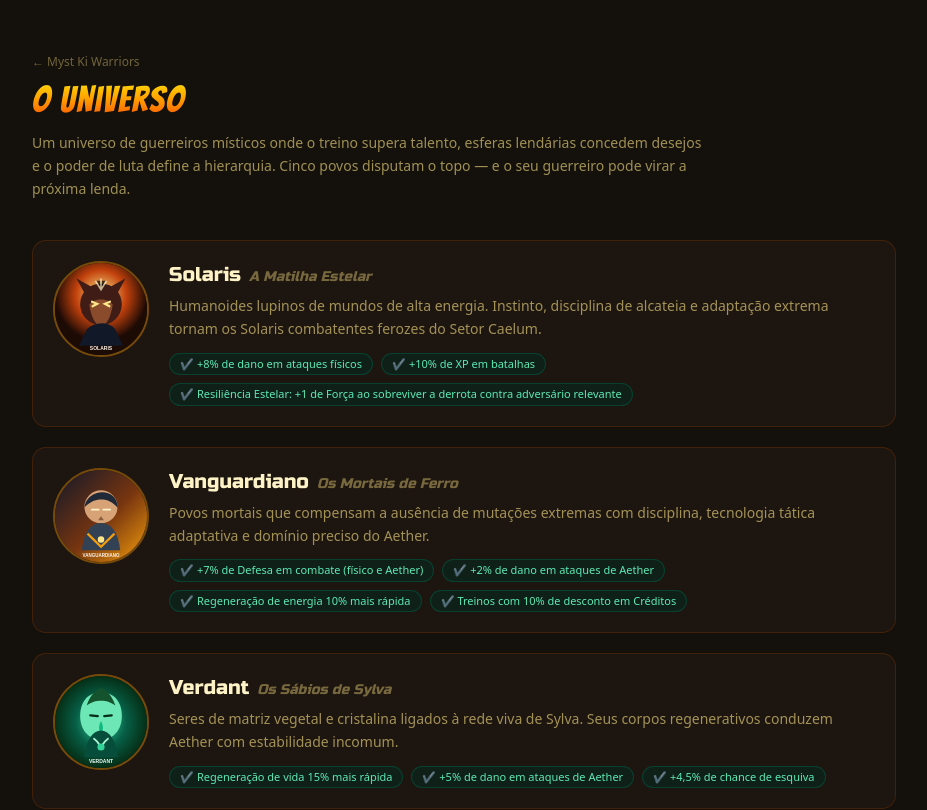
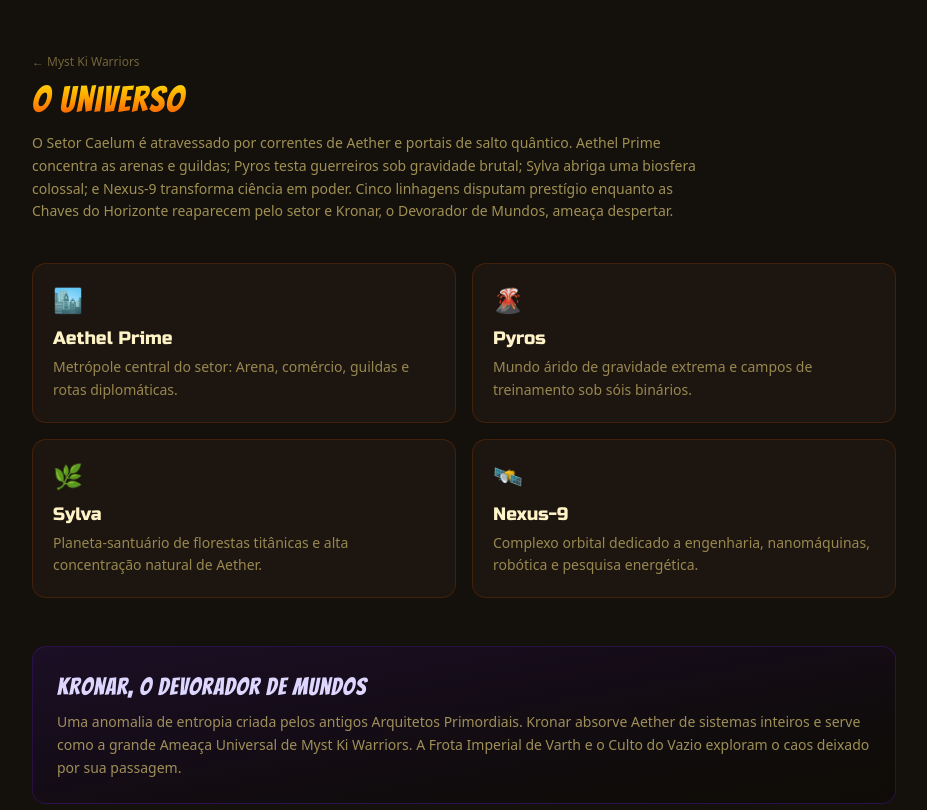
Before and after one commit to kikajima/mysticwarriors, a Next.js app: page /universo in a window 1280 px wide. Shown: the top 810 px of the page, without its empty margins (176-1103 px from the left). Built offline with nearby package versions, Linux system fonts and the light colour scheme; no server answers.

Commit message:
rebrand: expand original Setor Caelum lore

```diff
--- a/src/app/universo/page.tsx
+++ b/src/app/universo/page.tsx
@@ -5,7 +5,7 @@ import { TRAINING_MASTERS } from '@/lib/game/content/techniques';
 export const metadata = {
   title: 'O Universo — Myst Ki Warriors',
   description:
-    'Conheça as cinco raças de Myst Ki Warriors, seus bônus, os mestres que ensinam técnicas lendárias e a eterna busca pelas Chaves do Horizonte.',
+    'Conheça o Setor Caelum, suas cinco linhagens jogáveis, os mundos de Aethel Prime, Pyros, Sylva e Nexus-9, além das Chaves do Horizonte e da ameaça de Kronar.',
   alternates: { canonical: '/universo' },
 };
 
@@ -20,12 +20,34 @@ export default function UniversoPage() {
           O Universo
         </h1>
         <p className="text-amber-200/60 text-sm leading-relaxed mb-10 max-w-2xl">
-          Um universo de guerreiros místicos onde o treino supera talento, esferas lendárias concedem
-          desejos e o poder de luta define a hierarquia. Cinco povos disputam o topo — e o seu guerreiro
-          pode virar a próxima lenda.
+          O Setor Caelum é atravessado por correntes de Aether e portais de salto quântico. Aethel Prime concentra as arenas e guildas; Pyros testa guerreiros sob gravidade brutal; Sylva abriga uma biosfera colossal; e Nexus-9 transforma ciência em poder. Cinco linhagens disputam prestígio enquanto as Chaves do Horizonte reaparecem pelo setor e Kronar, o Devorador de Mundos, ameaça despertar.
         </p>
 
-        {/* Raças */}
+        <section className="mb-12 grid grid-cols-1 sm:grid-cols-2 gap-4">
+          {[
+            ['Aethel Prime', '🏙️', 'Metrópole central do setor: Arena, comércio, guildas e rotas diplomáticas.'],
+            ['Pyros', '🌋', 'Mundo árido de gravidade extrema e campos de treinamento sob sóis binários.'],
+            ['Sylva', '🌿', 'Planeta-santuário de florestas titânicas e alta concentração natural de Aether.'],
+            ['Nexus-9', '🛰️', 'Complexo orbital dedicado a engenharia, nanomáquinas, robótica e pesquisa energética.'],
+          ].map(([name, icon, text]) => (
+            <div key={name} className="bg-[#1e1710]/90 border border-amber-900/40 rounded-xl p-5">
+              <div className="text-2xl mb-2" aria-hidden>{icon}</div>
+              <h2 className="font-heading text-lg text-amber-100">{name}</h2>
+              <p className="text-sm text-amber-200/55 mt-1 leading-relaxed">{text}</p>
+            </div>
+          ))}
+        </section>
+
+        <section className="mb-12 rounded-xl border border-violet-900/40 bg-gradient-to-br from-violet-950/30 to-black/20 p-6">
+          <h2 className="font-display text-2xl text-violet-200">Kronar, o Devorador de Mundos</h2>
+          <p className="text-sm text-amber-200/60 mt-2 leading-relaxed">
+            Uma anomalia de entropia criada pelos antigos Arquitetos Primordiais. Kronar absorve Aether de sistemas inteiros
+            e serve como a grande Ameaça Universal de Myst Ki Warriors. A Frota Imperial de Varth e o Culto do Vazio
+            exploram o caos deixado por sua passagem.
+          </p>
+        </section>
+
+        {/* Linhagens */}
         <div className="space-y-5 mb-14">
           {RACE_LIST.map((race) => (
             <section key={race.id} className="bg-[#1e1710]/90 border border-amber-900/40 rounded-xl p-5 flex flex-col sm:flex-row gap-5">
@@ -63,7 +85,7 @@ export default function UniversoPage() {
         </h2>
         <p className="text-amber-200/60 text-sm mb-6 max-w-2xl leading-relaxed">
           Grandes mestres do universo ensinam técnicas que usam Força ou Ki. Procure-os na Sala de Treino,
-          pague o treinamento em Créditos e domine golpes lendários.
+          pague o treinamento em Créditos e domine técnicas próprias das escolas do Setor Caelum.
         </p>
         <div className="grid grid-cols-1 sm:grid-cols-2 gap-4">
           {TRAINING_MASTERS.map((m) => (
```
